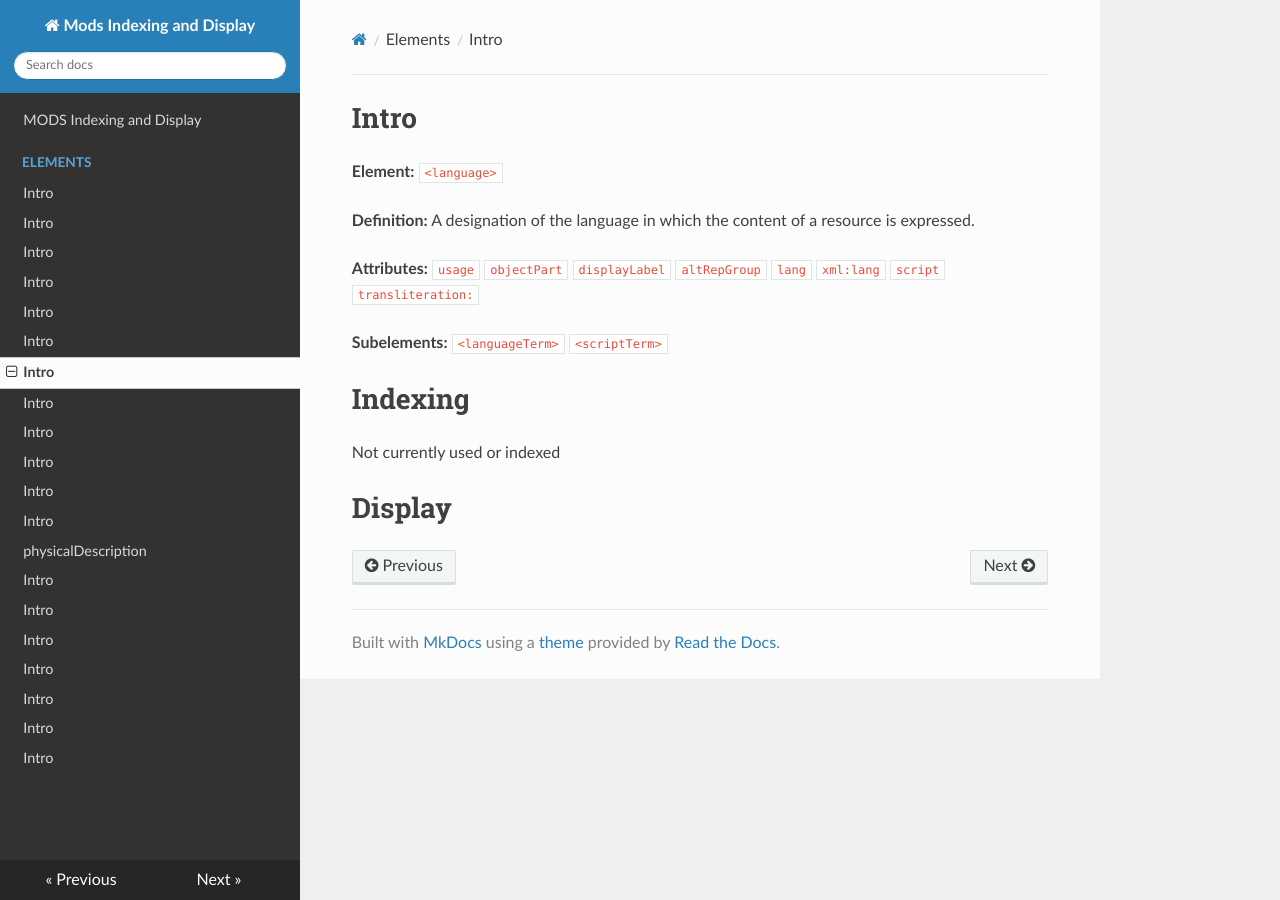
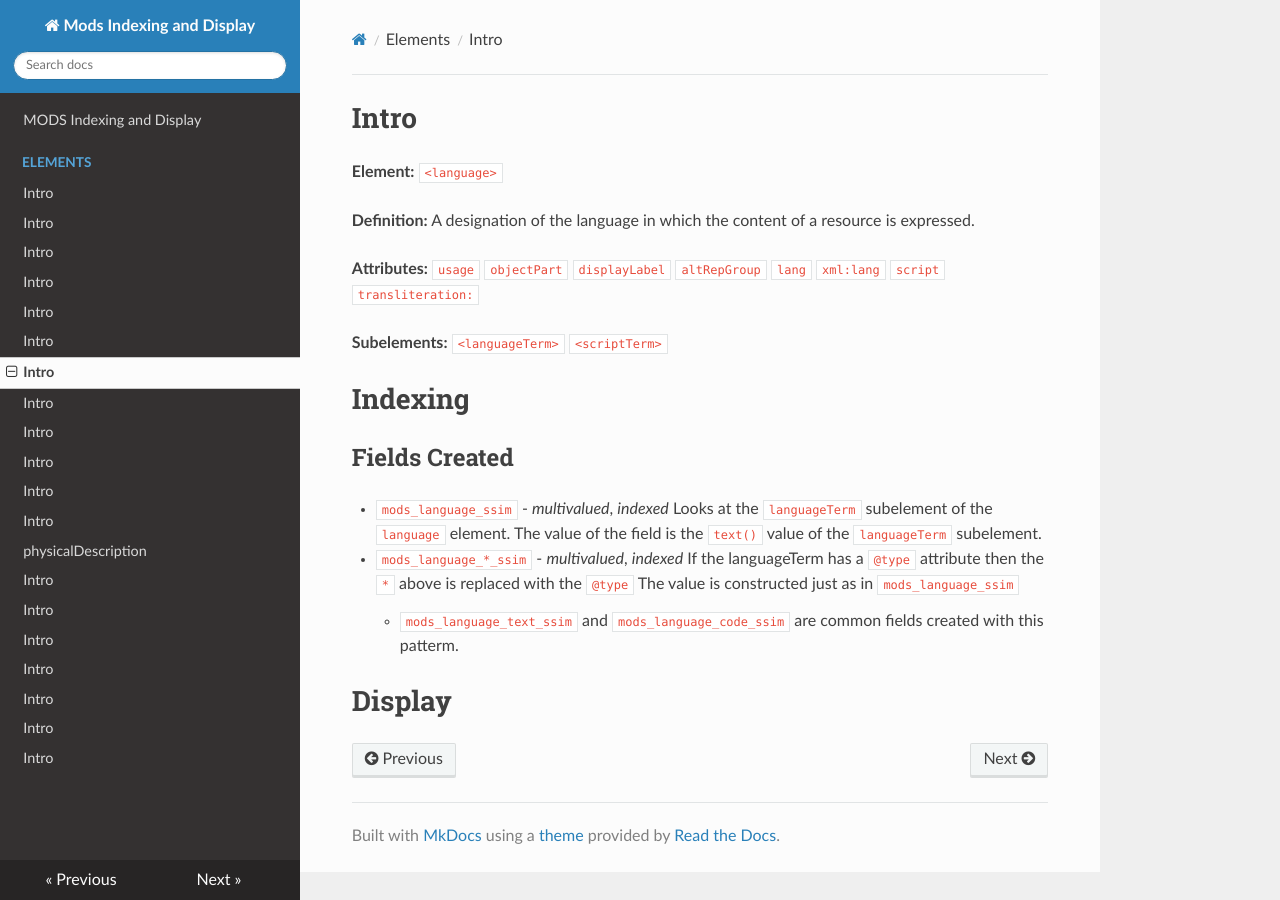
Before and after one commit to Brown-University-Library/mods-documenatation, an MkDocs documentation site: the page built from docs/elements/language.md, in a window 1280 px wide. Built offline with MkDocs 1.6.1, drawn with Linux system fonts in a browser that asks for light colours; nearby versions of some CDN libraries.

Commit message:
Update language indexing

````diff
--- a/docs/elements/language.md
+++ b/docs/elements/language.md
@@ -16,6 +16,17 @@
 **Subelements:** ```<languageTerm>``` ```<scriptTerm>```
 
 # Indexing
-Not currently used or indexed
+
+## Fields Created
+
+* ```mods_language_ssim``` - *multivalued*, *indexed*
+Looks at the ```languageTerm``` subelement of the ```language``` element.
+The value of the field is the ```text()``` value of the ```languageTerm``` subelement.
+
+* ```mods_language_*_ssim``` - *multivalued*, *indexed*
+If the languageTerm has a ```@type``` attribute then the ```*``` above
+is replaced with the ```@type```
+The value is constructed just as in ```mods_language_ssim```
+    * ```mods_language_text_ssim``` and ```mods_language_code_ssim``` are common fields created with this patterm.
 
 # Display
````
Also changed, not shown: 1 other file.
